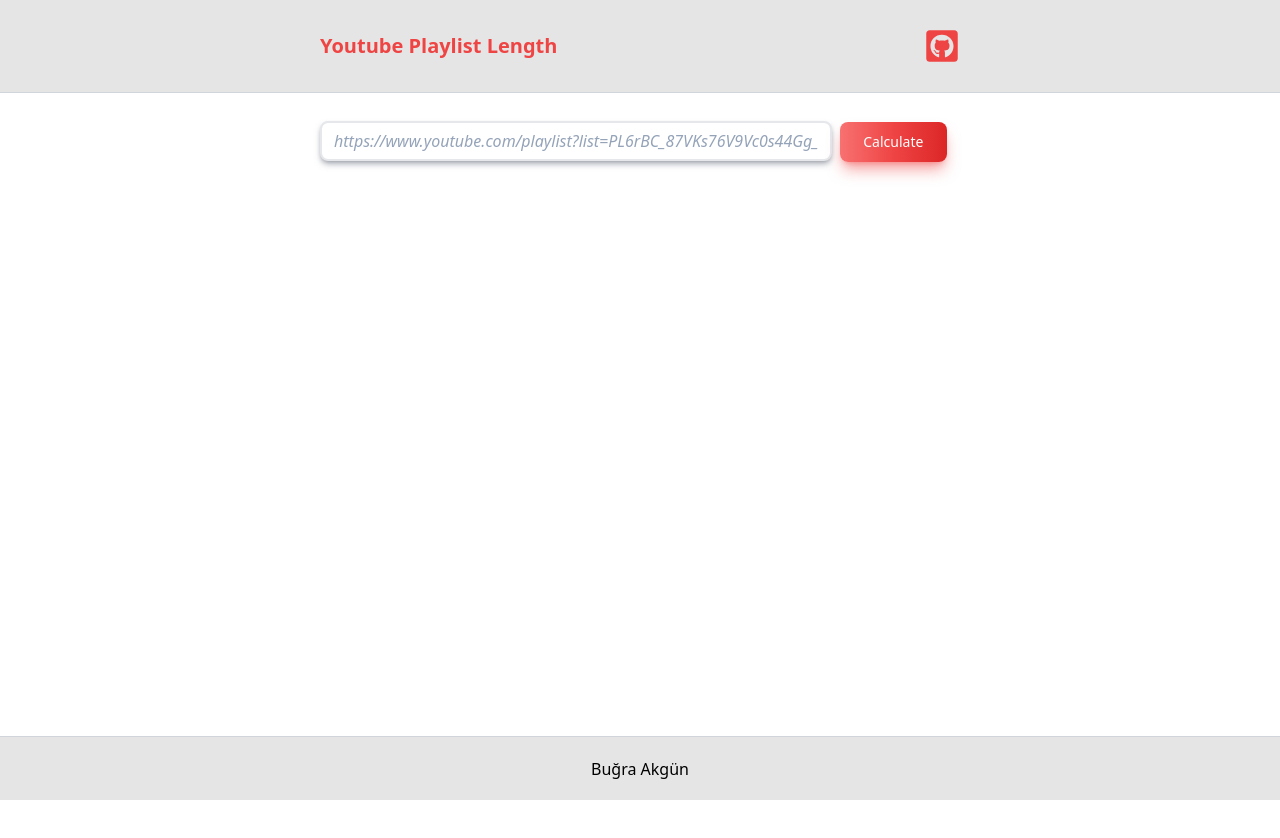
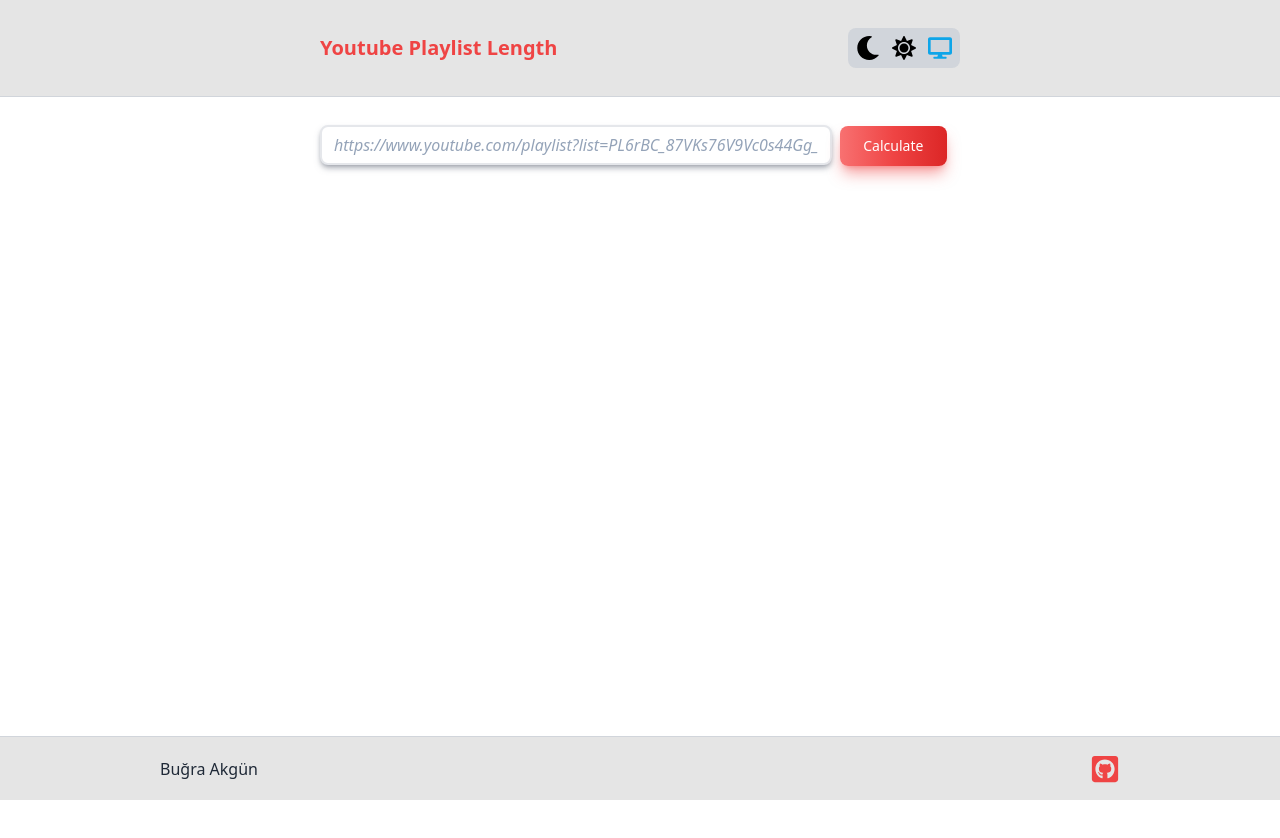
Before and after one commit to bugraakgun/youtube-playlist-duration-calculator-react-redux, a React (Create React App) app: page / in a window 1280 px wide. Shown: the top 838 px of the page. Before the commit the page ends 800 px from the top, so only its background shows below. Built offline with nearby package versions, Linux system fonts and the light colour scheme.

Commit message:
add Dark Mode
- using tailwind darkMode and redux

```diff
--- a/package.json
+++ b/package.json
@@ -3,6 +3,7 @@
   "version": "0.1.0",
   "private": true,
   "dependencies": {
+    "@reduxjs/toolkit": "^1.9.5",
     "@testing-library/jest-dom": "^5.16.5",
     "@testing-library/react": "^13.4.0",
     "@testing-library/user-event": "^13.5.0",
@@ -10,6 +11,7 @@
     "react": "^18.2.0",
     "react-dom": "^18.2.0",
     "react-icons": "^4.9.0",
+    "react-redux": "^8.1.0",
     "react-scripts": "5.0.1",
     "web-vitals": "^2.1.4"
   },
--- a/public/index.html
+++ b/public/index.html
@@ -1,5 +1,5 @@
 <!DOCTYPE html>
-<html lang="en">
+<html lang="en" class="dark">
   <head>
     <meta charset="utf-8" />
     <meta name="viewport" content="width=device-width, initial-scale=1" />
--- a/src/components/Footer.js
+++ b/src/components/Footer.js
@@ -1,10 +1,18 @@
 import React from "react";
+import { FaGithubSquare } from "react-icons/fa";
 
 export default function Footer() {
   return (
-    <div className="fixed bottom-0 left-0 z-50 w-full h-16 bg-neutral-200  border-t border-gray-300 flex justify-center items-center">
-      <span className="text-center font-medium">
-        Buğra Akgün
+    <div className="fixed bottom-0 left-0 z-50 w-full h-16 bg-neutral-200  border-t border-gray-300 flex justify-between items-center px-40 dark:bg-slate-500">
+      <span className="text-center font-medium text-gray-800 dark:text-gray-300">Buğra Akgün</span>
+      <span>
+        <a
+          href="https://github.com/bugraakgun/youtube-playlist-total-time-calculator-react-redux"
+          target="_blank"
+          className="text-3xl text-red-500 hover:text-red-600 transition-colors"
+        >
+          <FaGithubSquare />
+        </a>
       </span>
     </div>
   );
--- a/src/components/Header.js
+++ b/src/components/Header.js
@@ -1,17 +1,77 @@
-import React from "react";
-import { FaGithubSquare, FaMoon, FaSun } from "react-icons/fa";
+import React, { useEffect, useState } from "react";
+import { FaMoon, FaSun, FaDesktop } from "react-icons/fa";
+import { useDispatch, useSelector } from "react-redux";
+import { setTheme } from "../redux/slice/themeSlice";
+
 export default function Header() {
+  const theme = useSelector((state)=>state.theme.value);
+  const dispatch = useDispatch();
+  const element = document.documentElement;
+  const darkQuery = window.matchMedia('(prefers-color-scheme: dark)')
+  const options = [
+    {
+      icon: FaMoon,
+      text: "dark",
+    },
+    {
+      icon: FaSun,
+      text: "light",
+    },
+    {
+      icon: FaDesktop,
+      text: "system",
+    },
+  ];
+  useEffect(() => {
+    switch (theme) {
+      case "dark":
+        element.classList.add("dark");
+        break;
+      case "light":
+        element.classList.remove("dark");
+        break;
+      default:
+        localStorage.removeItem('theme');
+        onWindowMatch();
+        break;
+    }
+  }, [theme]);
+  function onWindowMatch(){
+    if (localStorage.theme === 'dark' || (!('theme' in localStorage) && window.matchMedia('(prefers-color-scheme: dark)').matches)) {
+      document.documentElement.classList.add('dark')
+    } else {
+      document.documentElement.classList.remove('dark')
+    }
+  }
+  darkQuery.addEventListener('change',(e)=>{
+    if(!('theme' in localStorage)){
+      if(e.matches){
+        element.classList.add('dark');
+      }
+      else{
+        element.classList.remove('dark');
+      }
+    }
+  })
   return (
-    <nav className="bg-neutral-200 border-b border-gray-300">
+    <nav className="bg-neutral-200 border-b border-gray-300 dark:bg-slate-500">
       <div className="px-80 py-7">
         <div className="flex justify-between items-center">
           <span className="font-bold text-xl text-red-500 ">
             Youtube Playlist Length
           </span>
-          <span>
-            <a href="https://github.com/bugraakgun/youtube-playlist-total-time-calculator-react-redux" target="_blank" className="text-4xl text-red-500 hover:text-red-600 transition-colors">
-              <FaGithubSquare />
-            </a>
+          <span className="bg-gray-300 dark:bg-gray-400 rounded-lg p-2 grid gap-x-3 grid-flow-col">
+            {options.map((opt) => (
+              <button
+                key={opt.text}
+                onClick={() => dispatch(setTheme(opt.text))}
+                className={`text-2xl transition-colors ${
+                  theme == opt.text && "text-sky-500"
+                }`}
+              >
+                <opt.icon />
+              </button>
+            ))}
           </span>
         </div>
       </div>
--- a/src/components/Main.js
+++ b/src/components/Main.js
@@ -105,17 +105,17 @@ export default function Main() {
   };
 
   return (
-    <div className="px-80 py-7">
+    <div className="px-80 py-7 bg-white dark:bg-gray-800 min-h-screen">
       <div className="container mb-9">
         <input
           type="text"
           placeholder="https://www.youtube.com/playlist?list=PL6rBC_87VKs76V9Vc0s44Gg_Q6qObZrFY"
-          className="placeholder:italic placeholder:text-slate-400 border-2 rounded-lg py-1.5 px-3 w-4/5 shadow-md shadow-gray-500/50 focus:outline-1 focus:outline-red-500"
+          className="placeholder:italic placeholder:text-slate-400 border-2 rounded-lg py-1.5 px-3 w-4/5 shadow-md shadow-gray-500/50 dark:bg-gray-600 dark:text-white dark:placeholder:text-gray-300 dark:shadow-sm dark:shadow-gray-600 dark:focus:outline-gray-400 bg-white focus:outline-1 focus:outline-red-500"
           onChange={(e) => setLink(e.target.value)}
         />
         <button
           type="button"
-          className="text-white bg-gradient-to-r from-red-400 via-red-500 to-red-600 hover:bg-gradient-to-br focus:ring-4 focus:outline-none focus:ring-red-300  shadow-lg shadow-red-500/50   font-medium rounded-lg text-sm px-5 py-2.5 text-center ml-2 w-1/6"
+          className="text-white bg-gradient-to-r from-red-400 via-red-500 to-red-600 hover:bg-gradient-to-br focus:ring-4 focus:outline-none focus:ring-red-300  shadow-lg shadow-red-500/50   font-medium rounded-lg text-sm px-5 py-2.5 text-center ml-2 w-1/6 dark:focus:ring-red-800"
           onClick={fetchPlaylist}
         >
           Calculate
--- a/src/components/Result.js
+++ b/src/components/Result.js
@@ -10,7 +10,7 @@ export default function Result({
     <div>
       {duration || errorMessage ? (
         <div
-          className={`p-4 mb-4 text-sm text-blue-800 rounded-lg ${errorMessage ? "bg-red-200" : "bg-blue-50"}`}
+          className={`p-4 mb-4 text-sm text-blue-800 dark:text-gray-200 rounded-lg ${errorMessage ? "bg-red-200 dark:bg-red-950" : "bg-blue-50 dark:bg-gray-400"}`}
           role="alert"
         >
           <span className="font-medium">
--- a/src/components/VideoList.js
+++ b/src/components/VideoList.js
@@ -17,12 +17,12 @@ export default function VideoList({ videoData, playlistId }) {
     return hour ? `${hour} hour, ${minute} minute, ${second} second` : `${minute} minute, ${second} second`;
   };
   return (
-    <ul className="w-full text-sm font-medium text-gray-900  rounded-lg grid gap-y-2 mb-16">
+    <ul className="w-full text-sm font-medium text-gray-900   rounded-lg grid gap-y-2 mb-16">
       {videoData
         ? videoData.map((item, index) => (
             <li
               key={index}
-              className="w-full px-4 py-2 border-b border-gray-200 bg-gray-200 rounded-lg"
+              className="w-full px-4 py-2 border-b border-gray-200 dark:border-gray-500 bg-gray-200 dark:bg-gray-500 rounded-lg"
             >
               <a
                 href={`https://youtube.com/watch?v=${item.id}&list=${playlistId}`}
--- /dev/null
+++ b/src/redux/slice/themeSlice.js
@@ -0,0 +1,17 @@
+import { createSlice } from "@reduxjs/toolkit";
+
+const initialState = {
+    value:localStorage.getItem('theme') ? localStorage.getItem('theme') : 'system'
+}
+export const themeSlice = createSlice({
+    name:'theme',
+    initialState,
+    reducers:{
+        setTheme:(state,action)=>{
+            state.value = action.payload;
+            localStorage.setItem('theme',action.payload);
+        }
+    }
+})
+export const {setTheme} = themeSlice.actions;
+export default themeSlice.reducer
--- /dev/null
+++ b/src/redux/store/store.js
@@ -0,0 +1,8 @@
+import { configureStore } from '@reduxjs/toolkit'
+import themeReducer from '../slice/themeSlice'
+
+export const store = configureStore({
+  reducer: {
+    theme:themeReducer
+  }
+})
--- a/src/style.css
+++ b/src/style.css
@@ -660,6 +660,10 @@ video {
   height: 4rem;
 }
 
+.min-h-screen {
+  min-height: 100vh;
+}
+
 .w-1\/6 {
   width: 16.666667%;
 }
@@ -670,6 +674,10 @@ video {
 
 .w-full {
   width: 100%;
+}
+
+.grid-flow-col {
+  grid-auto-flow: column;
 }
 
 .grid-cols-4 {
@@ -694,6 +702,11 @@ video {
 
 .gap-4 {
   gap: 1rem;
+}
+
+.gap-x-3 {
+  -webkit-column-gap: 0.75rem;
+          column-gap: 0.75rem;
 }
 
 .gap-y-2 {
@@ -736,6 +749,11 @@ video {
   background-color: rgb(229 231 235 / var(--tw-bg-opacity));
 }
 
+.bg-gray-300 {
+  --tw-bg-opacity: 1;
+  background-color: rgb(209 213 219 / var(--tw-bg-opacity));
+}
+
 .bg-neutral-200 {
   --tw-bg-opacity: 1;
   background-color: rgb(229 229 229 / var(--tw-bg-opacity));
@@ -744,6 +762,11 @@ video {
 .bg-red-200 {
   --tw-bg-opacity: 1;
   background-color: rgb(254 202 202 / var(--tw-bg-opacity));
+}
+
+.bg-white {
+  --tw-bg-opacity: 1;
+  background-color: rgb(255 255 255 / var(--tw-bg-opacity));
 }
 
 .bg-gradient-to-r {
@@ -765,6 +788,10 @@ video {
   --tw-gradient-to: #dc2626 var(--tw-gradient-to-position);
 }
 
+.p-2 {
+  padding: 0.5rem;
+}
+
 .p-4 {
   padding: 1rem;
 }
@@ -777,6 +804,11 @@ video {
 .px-4 {
   padding-left: 1rem;
   padding-right: 1rem;
+}
+
+.px-40 {
+  padding-left: 10rem;
+  padding-right: 10rem;
 }
 
 .px-5 {
@@ -818,9 +850,14 @@ video {
   text-align: center;
 }
 
-.text-4xl {
-  font-size: 2.25rem;
-  line-height: 2.5rem;
+.text-2xl {
+  font-size: 1.5rem;
+  line-height: 2rem;
+}
+
+.text-3xl {
+  font-size: 1.875rem;
+  line-height: 2.25rem;
 }
 
 .text-sm {
@@ -856,9 +893,19 @@ video {
   color: rgb(239 68 68 / var(--tw-text-opacity));
 }
 
+.text-sky-500 {
+  --tw-text-opacity: 1;
+  color: rgb(14 165 233 / var(--tw-text-opacity));
+}
+
 .text-white {
   --tw-text-opacity: 1;
   color: rgb(255 255 255 / var(--tw-text-opacity));
+}
+
+.text-gray-800 {
+  --tw-text-opacity: 1;
+  color: rgb(31 41 55 / var(--tw-text-opacity));
 }
 
 .shadow-lg {
@@ -949,3 +996,113 @@ video {
   --tw-ring-opacity: 1;
   --tw-ring-color: rgb(252 165 165 / var(--tw-ring-opacity));
 }
+
+:is(.dark .dark\:border-gray-500) {
+  --tw-border-opacity: 1;
+  border-color: rgb(107 114 128 / var(--tw-border-opacity));
+}
+
+:is(.dark .dark\:bg-gray-600) {
+  --tw-bg-opacity: 1;
+  background-color: rgb(75 85 99 / var(--tw-bg-opacity));
+}
+
+:is(.dark .dark\:bg-gray-800) {
+  --tw-bg-opacity: 1;
+  background-color: rgb(31 41 55 / var(--tw-bg-opacity));
+}
+
+:is(.dark .dark\:bg-slate-600) {
+  --tw-bg-opacity: 1;
+  background-color: rgb(71 85 105 / var(--tw-bg-opacity));
+}
+
+:is(.dark .dark\:bg-slate-400) {
+  --tw-bg-opacity: 1;
+  background-color: rgb(148 163 184 / var(--tw-bg-opacity));
+}
+
+:is(.dark .dark\:bg-slate-500) {
+  --tw-bg-opacity: 1;
+  background-color: rgb(100 116 139 / var(--tw-bg-opacity));
+}
+
+:is(.dark .dark\:bg-gray-500) {
+  --tw-bg-opacity: 1;
+  background-color: rgb(107 114 128 / var(--tw-bg-opacity));
+}
+
+:is(.dark :is(.dark .dark\:dark\:bg-gray-500)) {
+  --tw-bg-opacity: 1;
+  background-color: rgb(107 114 128 / var(--tw-bg-opacity));
+}
+
+:is(.dark .dark\:bg-gray-400) {
+  --tw-bg-opacity: 1;
+  background-color: rgb(156 163 175 / var(--tw-bg-opacity));
+}
+
+:is(.dark .dark\:bg-red-800) {
+  --tw-bg-opacity: 1;
+  background-color: rgb(153 27 27 / var(--tw-bg-opacity));
+}
+
+:is(.dark .dark\:bg-orange-900) {
+  --tw-bg-opacity: 1;
+  background-color: rgb(124 45 18 / var(--tw-bg-opacity));
+}
+
+:is(.dark .dark\:bg-red-950) {
+  --tw-bg-opacity: 1;
+  background-color: rgb(69 10 10 / var(--tw-bg-opacity));
+}
+
+:is(.dark .dark\:text-white) {
+  --tw-text-opacity: 1;
+  color: rgb(255 255 255 / var(--tw-text-opacity));
+}
+
+:is(.dark .dark\:text-gray-200) {
+  --tw-text-opacity: 1;
+  color: rgb(229 231 235 / var(--tw-text-opacity));
+}
+
+:is(.dark .dark\:text-gray-300) {
+  --tw-text-opacity: 1;
+  color: rgb(209 213 219 / var(--tw-text-opacity));
+}
+
+:is(.dark .dark\:text-gray-400) {
+  --tw-text-opacity: 1;
+  color: rgb(156 163 175 / var(--tw-text-opacity));
+}
+
+:is(.dark .dark\:shadow-sm) {
+  --tw-shadow: 0 1px 2px 0 rgb(0 0 0 / 0.05);
+  --tw-shadow-colored: 0 1px 2px 0 var(--tw-shadow-color);
+  box-shadow: var(--tw-ring-offset-shadow, 0 0 #0000), var(--tw-ring-shadow, 0 0 #0000), var(--tw-shadow);
+}
+
+:is(.dark .dark\:shadow-gray-600) {
+  --tw-shadow-color: #4b5563;
+  --tw-shadow: var(--tw-shadow-colored);
+}
+
+:is(.dark .dark\:placeholder\:text-gray-300)::-webkit-input-placeholder {
+  --tw-text-opacity: 1;
+  color: rgb(209 213 219 / var(--tw-text-opacity));
+}
+
+:is(.dark .dark\:placeholder\:text-gray-300)::placeholder {
+  --tw-text-opacity: 1;
+  color: rgb(209 213 219 / var(--tw-text-opacity));
+}
+
+:is(.dark .dark\:focus\:outline-gray-400:focus) {
+  outline-color: #9ca3af;
+}
+
+:is(.dark .dark\:focus\:ring-red-800:focus) {
+  --tw-ring-opacity: 1;
+  --tw-ring-color: rgb(153 27 27 / var(--tw-ring-opacity));
+}
--- a/tailwind.config.js
+++ b/tailwind.config.js
@@ -3,6 +3,7 @@ module.exports = {
   content: [
     "./src/**/*.{js,jsx,ts,tsx}",
   ],
+  darkMode:'class',
   theme: {
     extend: {},
   },
```
Also changed, not shown: src/index.js (+5 -2 lines), 1 other file (tests, documents, lock files or other folders).
